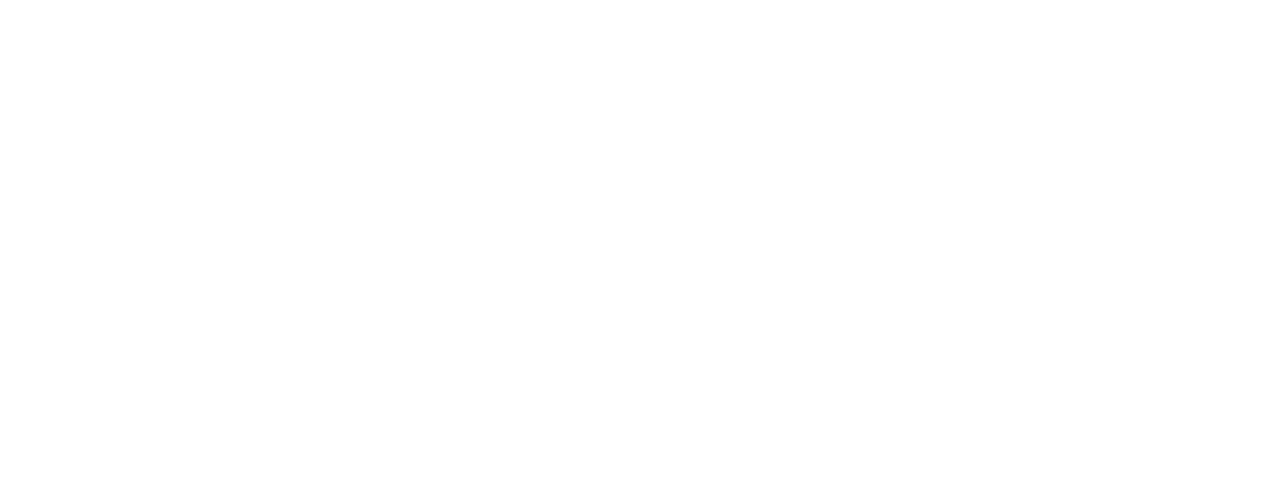
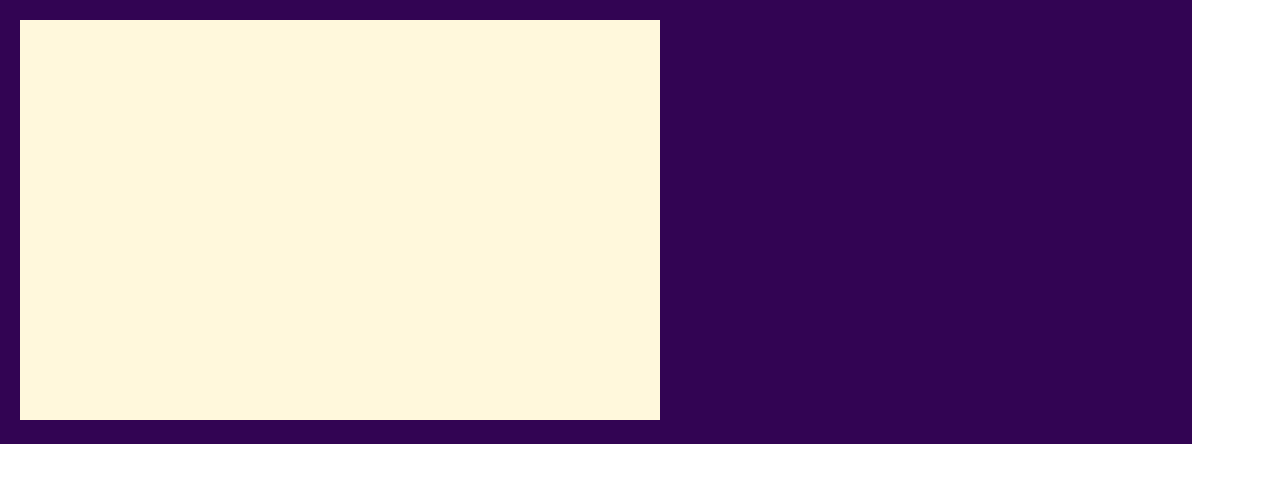
Before and after one commit to TheMartinCrabtree/react-canvas-demo, a React (Create React App) app: page / in a window 1280 px wide. Shown: the top 482 px of the page. Built offline with nearby package versions, Linux system fonts and the light colour scheme.

Commit message:
added canvas and basic styling

```diff
--- a/src/App.css
+++ b/src/App.css
@@ -2,37 +2,17 @@
   text-align: center;
 }
 
-.App-logo {
-  height: 40vmin;
-  pointer-events: none;
+.App-main{
+  background-color: rgb(50, 4, 83);
+  padding: 20px;
+  max-height: 90vh;
+  max-width: 90vw;
+
 }
 
-@media (prefers-reduced-motion: no-preference) {
-  .App-logo {
-    animation: App-logo-spin infinite 20s linear;
-  }
+.App-canvas{
+  background-color: cornsilk;
+  border: 5px;
+  border-color: black;
+
 }
-
-.App-header {
-  background-color: #282c34;
-  min-height: 100vh;
-  display: flex;
-  flex-direction: column;
-  align-items: center;
-  justify-content: center;
-  font-size: calc(10px + 2vmin);
-  color: white;
-}
-
-.App-link {
-  color: #61dafb;
-}
-
-@keyframes App-logo-spin {
-  from {
-    transform: rotate(0deg);
-  }
-  to {
-    transform: rotate(360deg);
-  }
-}
--- a/src/App.js
+++ b/src/App.js
@@ -1,10 +1,16 @@
 import React from 'react';
-
 import './App.css';
 
 function App() {
   return (
-    <main>
+    <main className="App-main" >
+
+      <canvas className="App-canvas"
+        width={window.innerWidth * .5}
+        height={window.innerHeight * .5}
+        onClick={
+          (event)=>{alert("You have clicked" + event.clientX + event.clientY)}
+        } />
 
     </main>
   );
```
